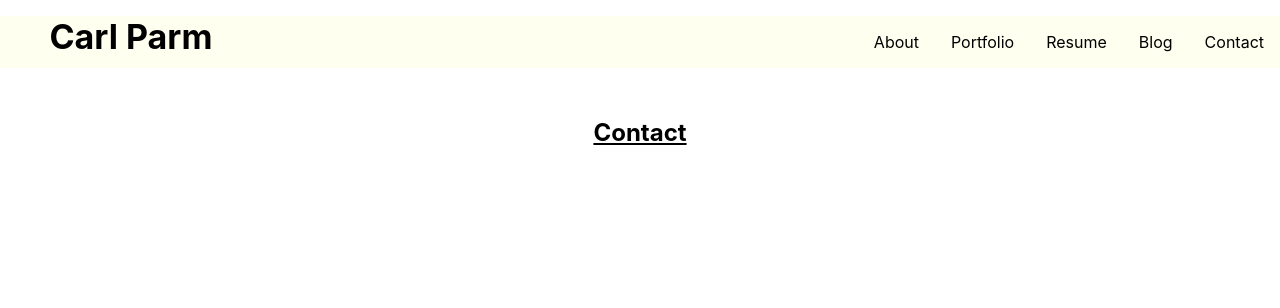
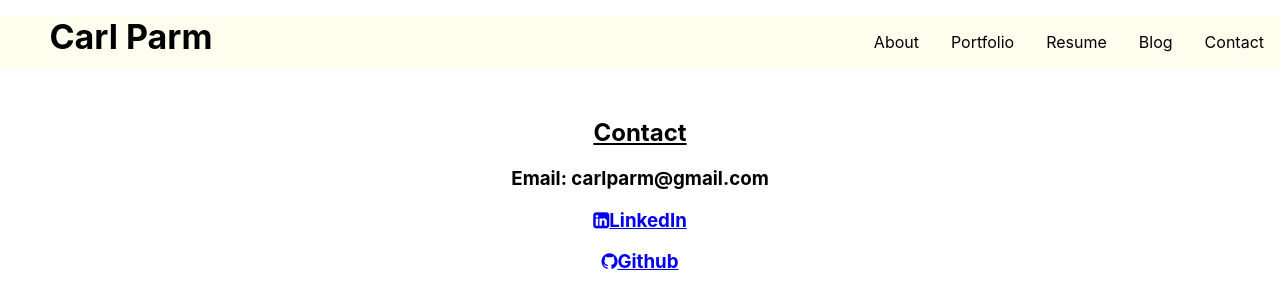
Before and after one commit to cjp34/Personal-Website, a React (Create React App) app: page /contact in a window 1280 px wide. Shown: the top 308 px of the page. Built offline with nearby package versions, Linux system fonts and the light colour scheme.

Commit message:
contact icons

```diff
--- a/src/App.css
+++ b/src/App.css
@@ -37,3 +37,7 @@ li a:hover {
 .navbar {
   background-color:ivory;
 }
+
+.contactItems {
+  text-align: center;
+}
--- a/src/containers/Contact.js
+++ b/src/containers/Contact.js
@@ -8,7 +8,13 @@ const Contact = () => {
 
     return(
         <div>
+            <link rel="stylesheet" href="https://cdnjs.cloudflare.com/ajax/libs/font-awesome/4.7.0/css/font-awesome.min.css"></link>
             <h2 class='sectionHeaders'>Contact</h2>
+            <div class='contactItems'>
+                <h3>Email: carlparm@gmail.com</h3>
+                <a href='https://www.linkedin.com/in/carlparm/' target='blank'><h3><i class="fa fa-linkedin-square"></i>LinkedIn</h3></a>
+                <a href='https://github.com/cjp34'><h3><i class="fa fa-github"></i>Github</h3></a>
+            </div>
         </div>
     )
 }
```
